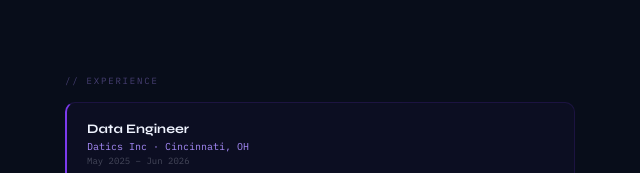
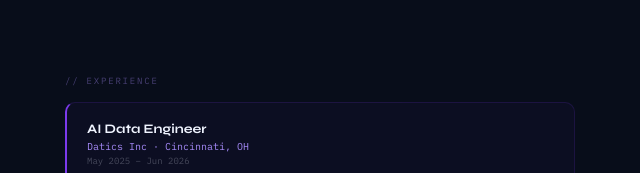
Before and after one commit to saikrishna-hub001/saikrishna-hub001.github.io, a plain HTML site: page index.html in a window 1280 px wide. Shown: the part 820-993 px from the top of the page, 615-1255 px from the left. Drawn offline with nearby package versions, Linux system fonts and the light colour scheme; animation ran at ten frames a second.

Commit message:
Change job title from Data Engineer to AI Data Engineer

```diff
--- a/index.html
+++ b/index.html
@@ -3,7 +3,7 @@
 <head>
 <meta charset="UTF-8">
 <meta name="viewport" content="width=device-width, initial-scale=1.0">
-<title>Sai Krishna Pothana · Data Engineer</title>
+<title>Sai Krishna Pothana · AI Data Engineer</title>
 <link rel="stylesheet" href="https://cdn.jsdelivr.net/gh/devicons/devicon@latest/devicon.min.css">
 <link href="https://fonts.googleapis.com/css2?family=Syne:wght@400;600;700;800&family=IBM+Plex+Mono:wght@400;500&display=swap" rel="stylesheet">
 <script src="https://cdnjs.cloudflare.com/ajax/libs/gsap/3.12.5/gsap.min.js"></script>
@@ -394,7 +394,7 @@ footer{background:var(--bg);border-top:0.5px solid var(--border);padding:22px 40
         <div class="sec-label">// Experience</div>
         <div class="exp-list">
           <div class="exp-it">
-            <div class="exp-role">Data Engineer</div>
+            <div class="exp-role">AI Data Engineer</div>
             <div class="exp-co">Datics Inc · Cincinnati, OH</div>
             <div class="exp-yr">May 2025 – Jun 2026</div>
             <ul class="exp-buls">
```
